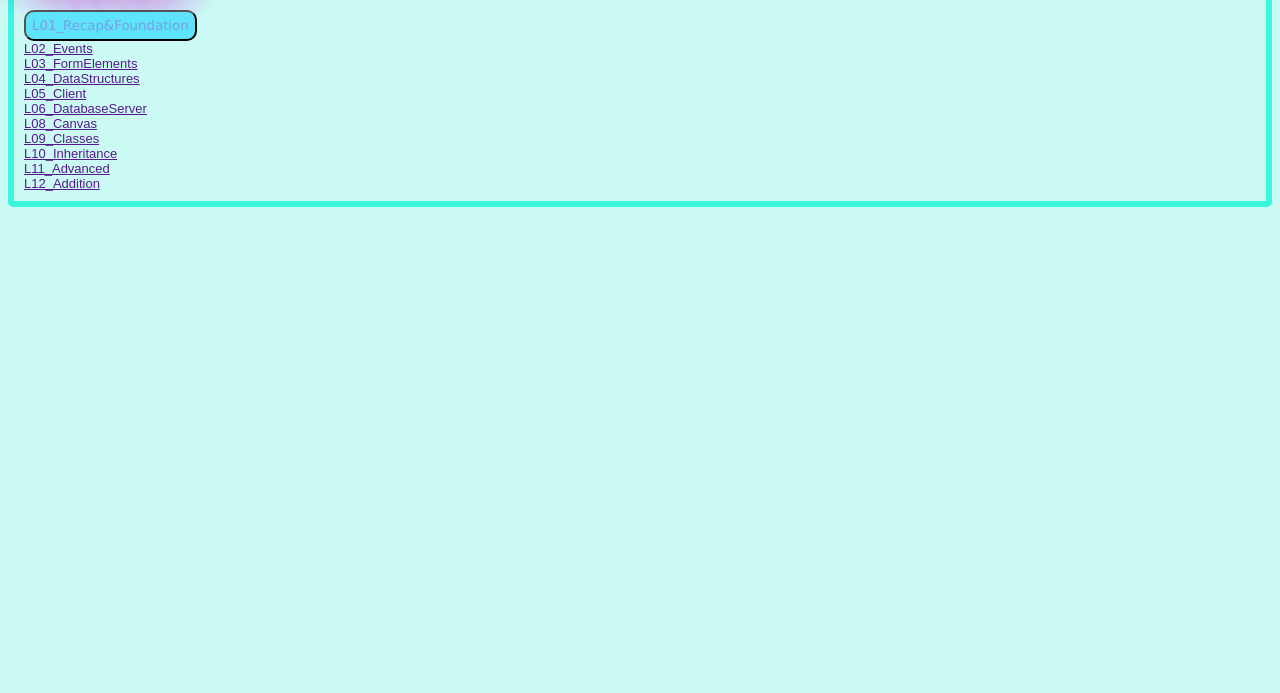
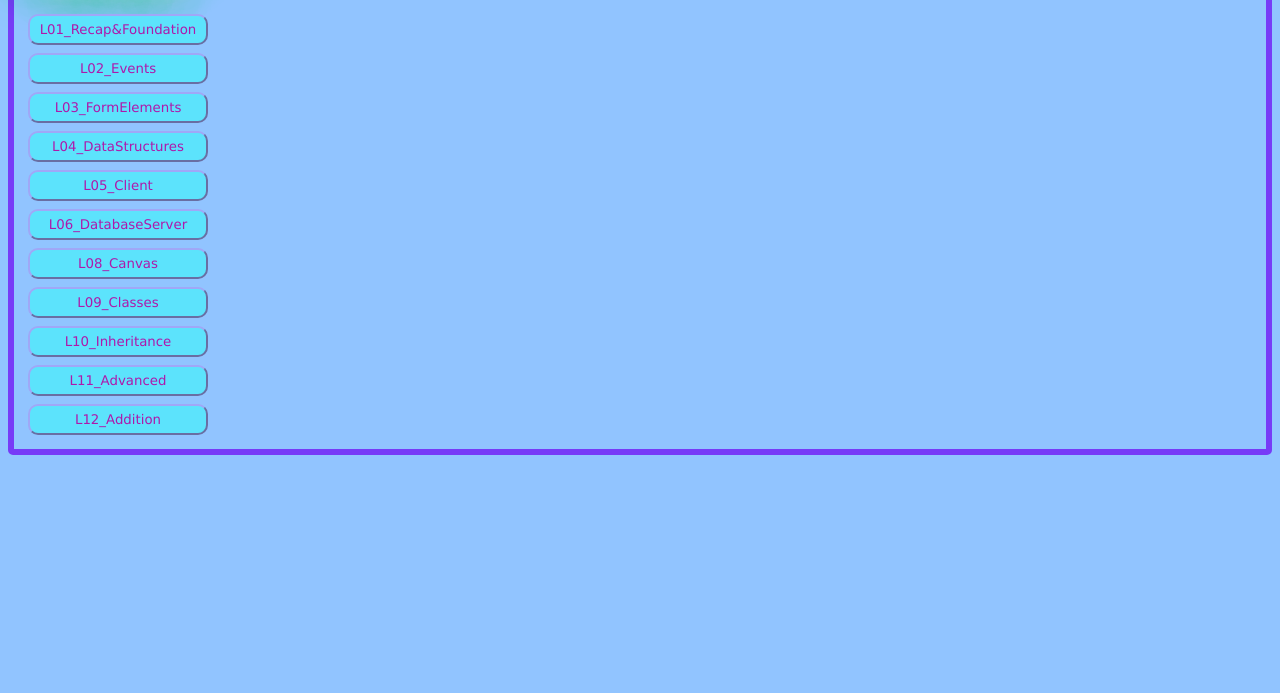
Before and after one commit to alex11902/EIA_2_So23, a plain HTML site: page Steckbrief/steckbrief.htm in a window 1280 px wide. Shown: the part 107-800 px from the top of the page. Drawn offline with Linux system fonts and the light colour scheme.

Commit message:
holla die waldfee

```diff
--- a/Steckbrief/steckbrief.htm
+++ b/Steckbrief/steckbrief.htm
@@ -16,25 +16,25 @@
    	<!-- Hier die Links zu den gelösten Aufgaben einstellen, aktuelle oben, alte stehen lassen! Format: Aufgabenbezeichnung, Datum -->
 	<a href="https://larahalmosi.github.io/EIA_2_So23/A01_RandomPoem/Zufallsgedicht.html" target="_blank"><button class="rainbow-5"  >L01_Recap&Foundation</button></a>
 	<br>
-	<a href="" target="_blank">L02_Events</a>
+	<a href="" target="_blank"><button class="rainbow-5">L02_Events</button></a>
 	<br>
-	<a href="" target="_blank">L03_FormElements</a>
+	<a href="" target="_blank"><button class="rainbow-5">L03_FormElements</button></a>
 	<br>
-	<a href="" target="_blank">L04_DataStructures</a>
+	<a href="" target="_blank"><button class="rainbow-5">L04_DataStructures</button></a>
 	<br>
-	<a href="" target="_blank">L05_Client </a>
+	<a href="" target="_blank"><button class="rainbow-5">L05_Client</button></a>
 	<br>
-	<a href="" target="_blank">L06_DatabaseServer </a>
+	<a href="" target="_blank"><button class="rainbow-5">L06_DatabaseServer</button></a>
 	<br>
-	<a href="" target="_blank">L08_Canvas </a>
+	<a href="" target="_blank"><button class="rainbow-5">L08_Canvas</button></a>
 	<br>
-	<a href=""target="_blank">L09_Classes </a>
+	<a href=""target="_blank"><button class="rainbow-5">L09_Classes</button></a>
 	<br>
-	<a href="" target="_blank">L10_Inheritance </a>
+	<a href="" target="_blank"><button class="rainbow-5">L10_Inheritance</button></a>
 	<br>
-	<a href="" target="_blank">L11_Advanced </a>
+	<a href="" target="_blank"><button class="rainbow-5">L11_Advanced</button></a>
 	<br>
-	<a href="" target="_blank">L12_Addition </a>
+	<a href="" target="_blank"><button class="rainbow-5">L12_Addition</button></a>
 
 </body>
 </html>
--- a/Steckbrief/stylesheet.css
+++ b/Steckbrief/stylesheet.css
@@ -1,9 +1,9 @@
 body {
      font-family: arial;
      font-size: small;
-      background: #cbfaf4;
+      background: #91c4ff;
 border-radius: 5px;
-border-color: #3bf7de;
+border-color: #773bf7;
 border-style: solid;
 border-width: 6px;
 padding: 10px;
@@ -18,10 +18,10 @@ padding: 10px;
 
       @-webkit-keyframes glow {
         from {
-          text-shadow: 0 0 10px #fff, 0 0 20px #fff, 0 0 30px #e60073, 0 0 40px #e60073, 0 0 50px #e60073, 0 0 60px #e60073, 0 0 70px #e60073;
+          text-shadow: 0 0 10px #fff, 0 0 20px #fff, 0 0 30px #00e6c0, 0 0 40px #03d4d0, 0 0 50px #004de6, 0 0 60px #0049e6, 0 0 70px #6000e6;
         }
         to {
-          text-shadow: 0 0 20px #fff, 0 0 30px #ff4da6, 0 0 40px #ff4da6, 0 0 50px #ff4da6, 0 0 60px #ff4da6, 0 0 70px #ff4da6, 0 0 80px #ff4da6;
+          text-shadow: 0 0 20px #fcfffc, 0 0 30px #ffffff, 0 0 40px #a2ffb6, 0 0 50px #7efa78, 0 0 60px #4dff68, 0 0 70px #49fb49, 0 0 80px #01f836;
         }
       }
       h1{
@@ -29,9 +29,9 @@ padding: 10px;
       };
 
 .rainbow{
-  background-color: #343A40;
+  background-color: #00085d;
   border-radius: 4px;
-  color: #fff;
+  color: #5d00ff;
   cursor: pointer;
   padding: 8px 16px;
 
@@ -68,9 +68,12 @@ padding: 10px;
 }
 
 button{
-  color: #ae19ab56;
+  border-color: #a0a7f7;
+  color: #ae19ab;
   background-color: #5ce4fcfb;
   font-family: Verdana, Geneva, Tahoma, sans-serif;
   padding: 6px;
   border-radius: 10px;
+  margin: 4px;
+  width: 180px;
 }
```
